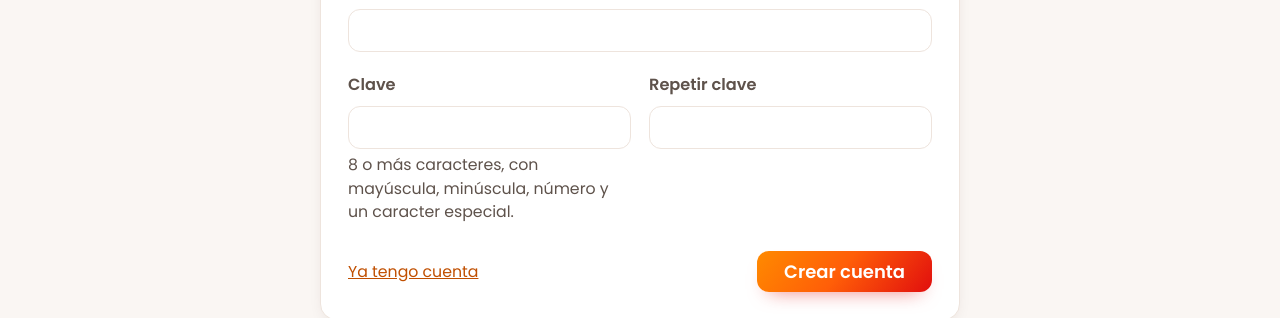
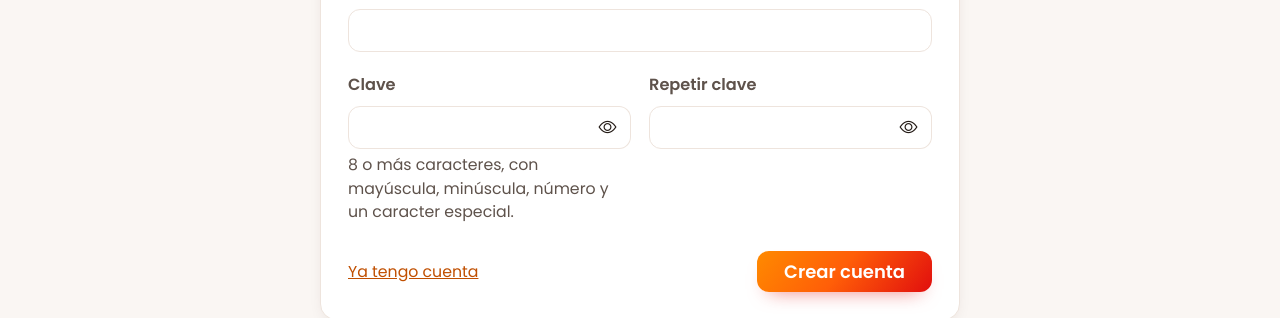
Before and after one commit to MarioGg43/BD_Mudanza, a React (Vite) app in the folder frontend/: page /registro in a window 1280 px wide. Shown: the part 441-759 px from the top of the page. Built offline with nearby package versions, Linux system fonts and the light colour scheme; no server answers.

Commit message:
Add a show-password eye to every password field

```diff
--- a/frontend/src/components/Campo.jsx
+++ b/frontend/src/components/Campo.jsx
@@ -1,5 +1,8 @@
+import { CampoClave } from './CampoClave';
+
 /* Un campo de formulario con su etiqueta, su ayuda y su error (los de la API vienen por campo).
-   Según las props dibuja un input, un select (con `opciones`) o un textarea (tipo="textarea"). */
+   Según las props dibuja un input, un select (con `opciones`), un textarea (tipo="textarea") o una
+   contraseña con el «ojito» (tipo="password"). */
 export function Campo({ label, name, error, ayuda, col = 'col-12', tipo = 'text', opciones, vacio, chico, ...props }) {
   const base = opciones ? 'form-select' : 'form-control';
   const clase = `${base} ${chico ? `${base}-sm` : ''} ${error ? 'is-invalid' : ''}`;
@@ -13,6 +16,8 @@ export function Campo({ label, name, error, ayuda, col = 'col-12', tipo = 'text'
     );
   } else if (tipo === 'textarea') {
     control = <textarea id={name} name={name} className={clase} rows={3} {...props} />;
+  } else if (tipo === 'password') {
+    control = <CampoClave id={name} name={name} invalido={Boolean(error)} className={chico ? 'form-control-sm' : ''} {...props} />;
   } else {
     control = <input id={name} name={name} type={tipo} className={clase} {...props} />;
   }
@@ -21,7 +26,7 @@ export function Campo({ label, name, error, ayuda, col = 'col-12', tipo = 'text'
       <label htmlFor={name} className={`form-label ${chico ? 'small mb-1' : ''}`}>{label}</label>
       {control}
       {ayuda && !error && <div className="form-text">{ayuda}</div>}
-      {error && <div className="invalid-feedback">{error}</div>}
+      {error && <div className="invalid-feedback d-block">{error}</div>}
     </div>
   );
 }
--- /dev/null
+++ b/frontend/src/components/CampoClave.jsx
@@ -0,0 +1,17 @@
+import { useState } from 'react';
+
+/* Un campo de contraseña con el «ojito» para ver lo que se escribió. Recibe las mismas props que
+   un <input> (id, value, onChange, autoComplete...) y `invalido` para pintarlo de rojo. */
+export function CampoClave({ invalido, className = '', ...props }) {
+  const [ver, setVer] = useState(false);
+  return (
+    <div className={`input-group ${invalido ? 'has-validation' : ''}`}>
+      <input {...props} type={ver ? 'text' : 'password'} className={`form-control ${invalido ? 'is-invalid' : ''} ${className}`} />
+      <button type="button" className="btn btn-outline-secondary boton-ojo" onClick={() => setVer(!ver)}
+              aria-label={ver ? 'Ocultar la contraseña' : 'Mostrar la contraseña'} aria-pressed={ver}
+              title={ver ? 'Ocultar la contraseña' : 'Mostrar la contraseña'} disabled={props.disabled}>
+        <i className={`bi ${ver ? 'bi-eye-slash' : 'bi-eye'}`} aria-hidden="true" />
+      </button>
+    </div>
+  );
+}
--- a/frontend/src/index.css
+++ b/frontend/src/index.css
@@ -4,6 +4,10 @@
    Como Bootstrap mide en rem, crecen en proporción textos, títulos, botones y tablas.
    En %, así se respeta si la persona agrandó la letra en su navegador. */
 html { font-size: 112.5%; }
+
+/* el «ojito» de las contraseñas: pegado al campo, con el mismo borde */
+.boton-ojo { border-color: var(--linea); border-left: 0; }
+.input-group .form-control:focus + .boton-ojo { border-color: var(--naranja); }
 
 /* Que ningún color de Bootstrap se escape de la paleta de la empresa (styles/marca.css) */
 .text-success { color: var(--ok) !important; }
--- a/frontend/src/pages/Login.jsx
+++ b/frontend/src/pages/Login.jsx
@@ -1,6 +1,7 @@
 import { useState } from 'react';
 import { Link, Navigate, useLocation } from 'react-router-dom';
 import { useAuth } from '../context/AuthContext';
+import { CampoClave } from '../components/CampoClave';
 
 // Segundo paso del login cuando la clave es provisoria (la dio la empresa al crear el usuario
 // o al restablecerla): la persona elige una suya y entra.
@@ -33,15 +34,15 @@ function CambiarClave({ ident, clave, onVolver }) {
       <form onSubmit={handleSubmit} noValidate>
         <div className="mb-3">
           <label htmlFor="nueva" className="form-label">Clave nueva</label>
-          <input id="nueva" type="password" className="form-control" autoComplete="new-password" autoFocus
-                 value={nueva} onChange={(e) => setNueva(e.target.value)} disabled={loading} />
+          <CampoClave id="nueva" autoComplete="new-password" autoFocus
+                      value={nueva} onChange={(e) => setNueva(e.target.value)} disabled={loading} />
           <div className="form-text">8 o más caracteres, con mayúscula, minúscula, número y un caracter especial.</div>
         </div>
         <div className="mb-3">
           <label htmlFor="confirmar" className="form-label">Repetí la clave nueva</label>
-          <input id="confirmar" type="password" className={`form-control ${distintas ? 'is-invalid' : ''}`} autoComplete="new-password"
-                 value={confirmar} onChange={(e) => setConfirmar(e.target.value)} disabled={loading} />
-          {distintas && <div className="invalid-feedback">Las dos claves no coinciden.</div>}
+          <CampoClave id="confirmar" invalido={Boolean(distintas)} autoComplete="new-password"
+                      value={confirmar} onChange={(e) => setConfirmar(e.target.value)} disabled={loading} />
+          {distintas && <div className="invalid-feedback d-block">Las dos claves no coinciden.</div>}
         </div>
         <button type="submit" className="btn btn-primary w-100 py-2" disabled={loading || !nueva || !confirmar || distintas}>
           {loading ? 'Guardando...' : 'Guardar clave y entrar'}
@@ -99,8 +100,8 @@ export function Login() {
             </div>
             <div className="mb-3">
               <label htmlFor="clave" className="form-label">Contraseña</label>
-              <input id="clave" type="password" className="form-control" autoComplete="current-password" required
-                     value={clave} onChange={(e) => setClave(e.target.value)} disabled={loading} />
+              <CampoClave id="clave" autoComplete="current-password" required
+                          value={clave} onChange={(e) => setClave(e.target.value)} disabled={loading} />
             </div>
             <button type="submit" className="btn btn-primary w-100 py-2" disabled={loading || !ident || !clave}>
               {loading ? (
--- a/frontend/src/pages/Registro.jsx
+++ b/frontend/src/pages/Registro.jsx
@@ -1,6 +1,7 @@
 import { useState } from 'react';
 import { Link, Navigate } from 'react-router-dom';
 import { useAuth } from '../context/AuthContext';
+import { CampoClave } from '../components/CampoClave';
 
 const CAMPOS = [
   { name: 'dni', label: 'DNI', type: 'text', col: 'col-sm-6', inputMode: 'numeric' },
@@ -50,11 +51,16 @@ export function Registro() {
           {CAMPOS.map((c) => (
             <div key={c.name} className={c.col}>
               <label htmlFor={c.name} className="form-label">{c.label}</label>
-              <input id={c.name} name={c.name} type={c.type} inputMode={c.inputMode}
-                     className={`form-control ${errores[c.name] ? 'is-invalid' : ''}`}
-                     value={datos[c.name]} onChange={cambiar} disabled={loading} />
+              {c.type === 'password' ? (
+                <CampoClave id={c.name} name={c.name} autoComplete="new-password" invalido={Boolean(errores[c.name])}
+                            value={datos[c.name]} onChange={cambiar} disabled={loading} />
+              ) : (
+                <input id={c.name} name={c.name} type={c.type} inputMode={c.inputMode}
+                       className={`form-control ${errores[c.name] ? 'is-invalid' : ''}`}
+                       value={datos[c.name]} onChange={cambiar} disabled={loading} />
+              )}
               {c.ayuda && !errores[c.name] && <div className="form-text">{c.ayuda}</div>}
-              {errores[c.name] && <div className="invalid-feedback">{errores[c.name]}</div>}
+              {errores[c.name] && <div className="invalid-feedback d-block">{errores[c.name]}</div>}
             </div>
           ))}
         </div>
```
